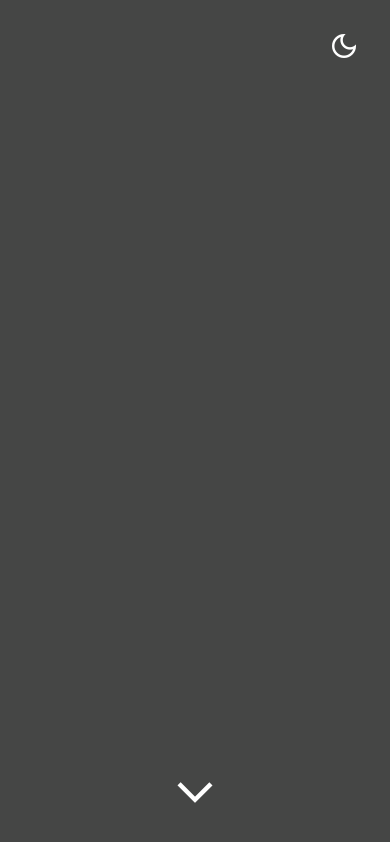
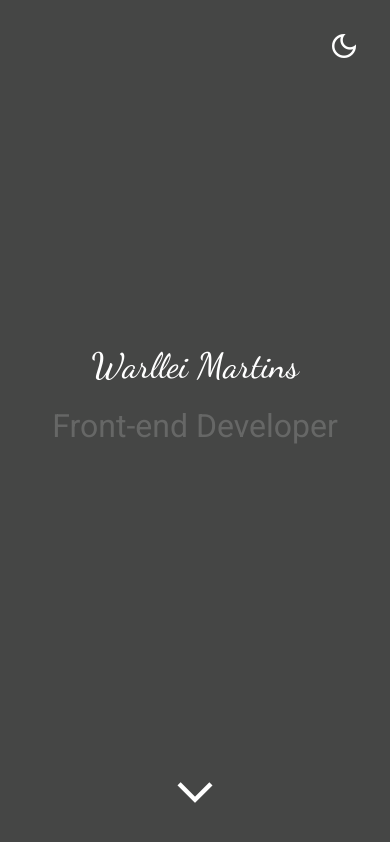
Before and after one commit to warlleism/Portifolio, a React (Create React App) app: page / in a window 390 px wide. Shown: the top 842 px of the page. Built offline with nearby package versions, Linux system fonts and the light colour scheme.

Commit message:
correções

```diff
--- a/src/view/header/style.scss
+++ b/src/view/header/style.scss
@@ -41,13 +41,13 @@
                 font-family: 'Dancing Script', cursive;
             }
 
-            .board {
-                width: 100%;
-                top: 0;
-                height: 140px;
-                position: absolute;
-                background-color: white;
-            }
+            // .board {
+            //     width: 100%;
+            //     top: 0;
+            //     height: 140px;
+            //     position: absolute;
+            //     background-color: white;
+            // }
         }
 
         .cargo-content {
@@ -62,13 +62,13 @@
                 font-family: 'Roboto', sans-serif;
             }
 
-            .board {
-                width: 100%;
-                height: 140px;
-                position: absolute;
-                background-color: white;
-                top: 0;
-            }
+            // .board {
+            //     width: 100%;
+            //     height: 140px;
+            //     position: absolute;
+            //     background-color: white;
+            //     top: 0;
+            // }
         }
     }
 }
@@ -83,11 +83,19 @@
                 .text {
                     font-size: 2.5rem;
                 }
+
+                .board {
+                    display: none;
+                }
             }
 
             .cargo-content {
                 .text {
                     font-size: 2.5rem;
+                }
+
+                .board {
+                    display: none;
                 }
             }
         }
@@ -104,12 +112,20 @@
                 .text {
                     font-size: 2.2rem;
                 }
+
+                .board {
+                    display: block;
+                }
             }
 
             .cargo-content {
                 .text {
                     font-size: 2rem;
                 }
+
+                .board {
+                    display: block;
+                }
             }
         }
     }
```
